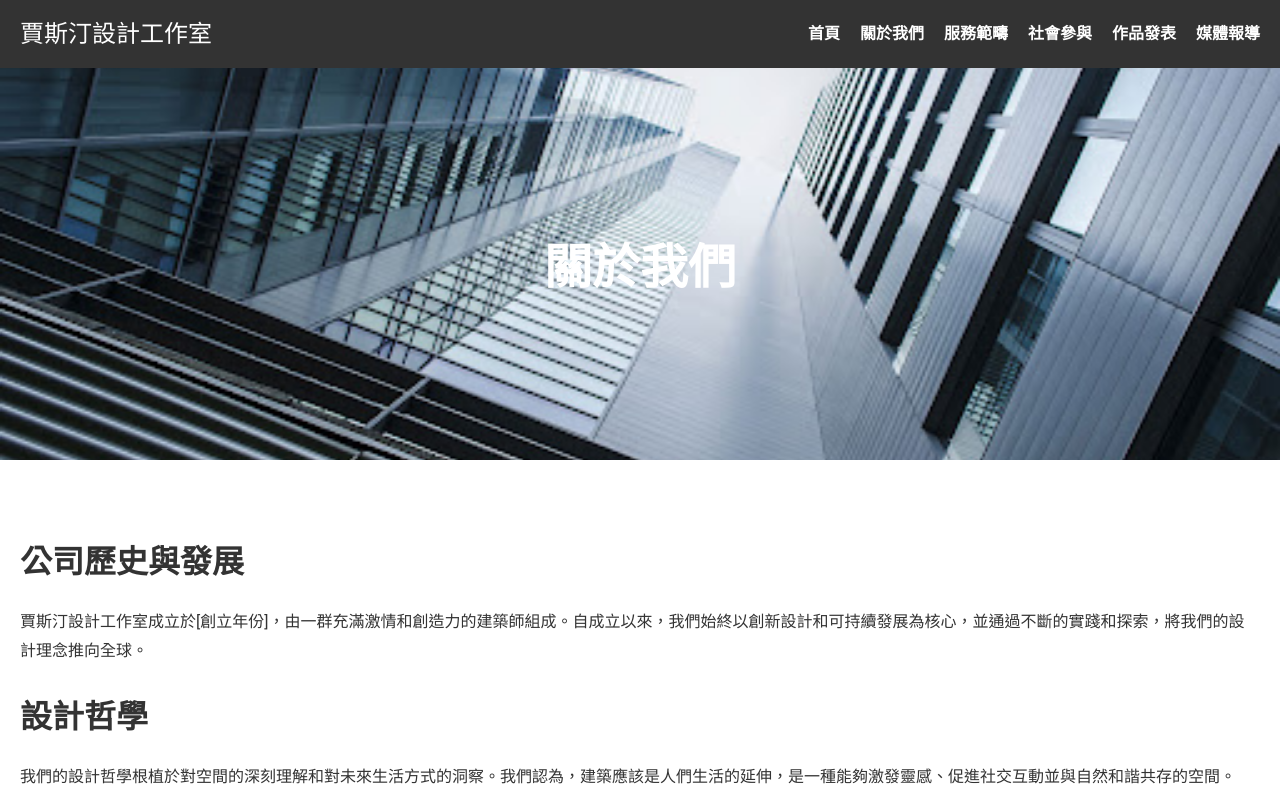
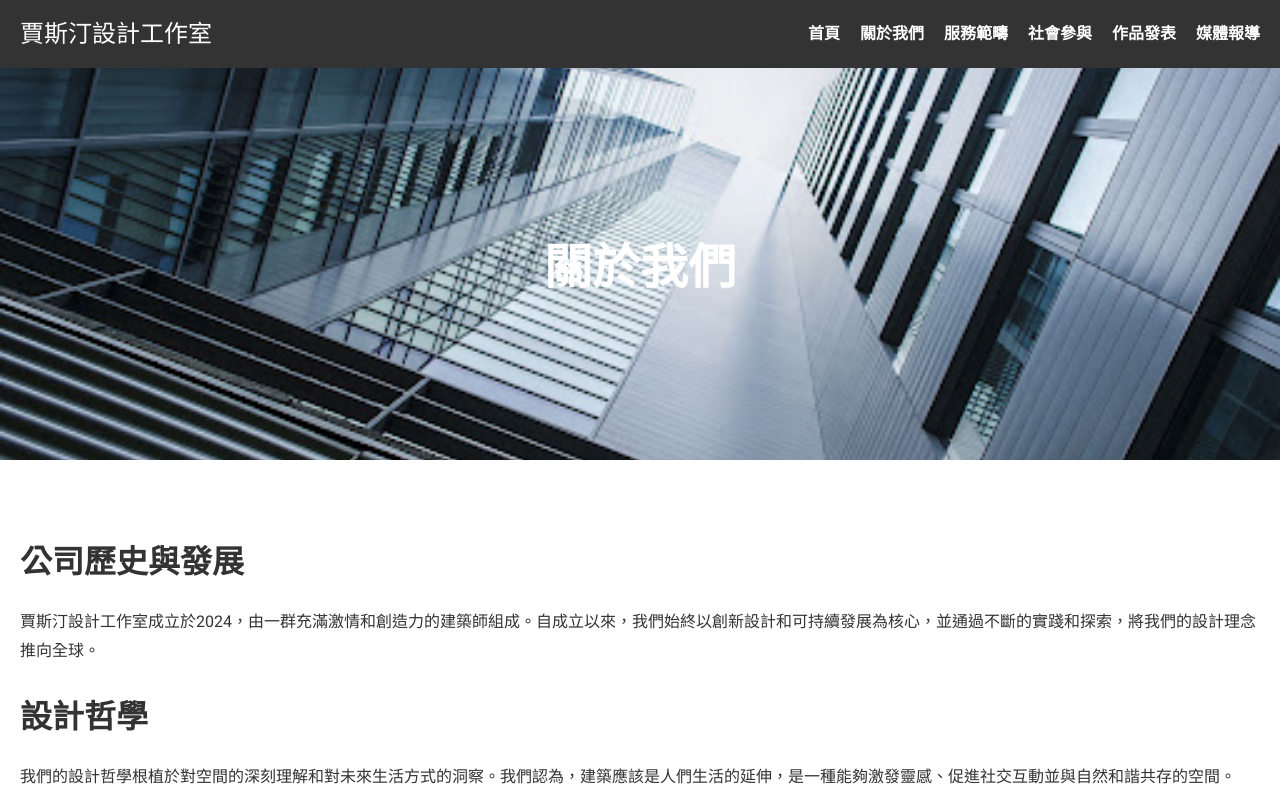
Before and after one commit to NCHUEEmonkey/hello, a plain HTML site: page about.html in a window 1280 px wide. Shown: the top 800 px of the page. Drawn offline with Linux system fonts and the light colour scheme.

Commit message:
Update about.html

```diff
--- a/about.html
+++ b/about.html
@@ -25,7 +25,7 @@
     <section class="content">
         <div class="container">
             <h2>公司歷史與發展</h2>
-            <p>賈斯汀設計工作室成立於[創立年份]，由一群充滿激情和創造力的建築師組成。自成立以來，我們始終以創新設計和可持續發展為核心，並通過不斷的實踐和探索，將我們的設計理念推向全球。</p>
+            <p>賈斯汀設計工作室成立於2024，由一群充滿激情和創造力的建築師組成。自成立以來，我們始終以創新設計和可持續發展為核心，並通過不斷的實踐和探索，將我們的設計理念推向全球。</p>
             <h2>設計哲學</h2>
             <p>我們的設計哲學根植於對空間的深刻理解和對未來生活方式的洞察。我們認為，建築應該是人們生活的延伸，是一種能夠激發靈感、促進社交互動並與自然和諧共存的空間。</p>
             <h2>公司文化</h2>
```
